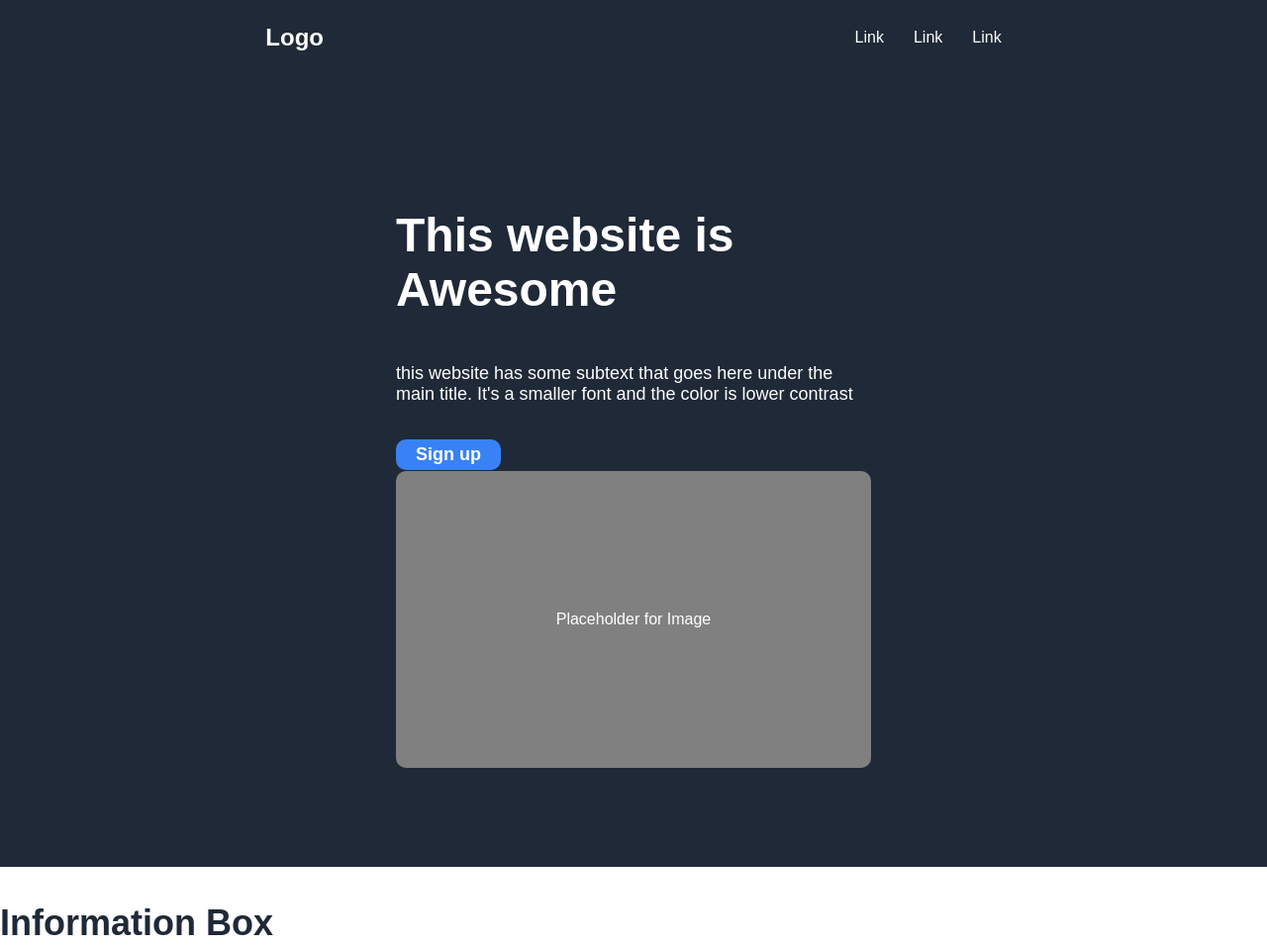
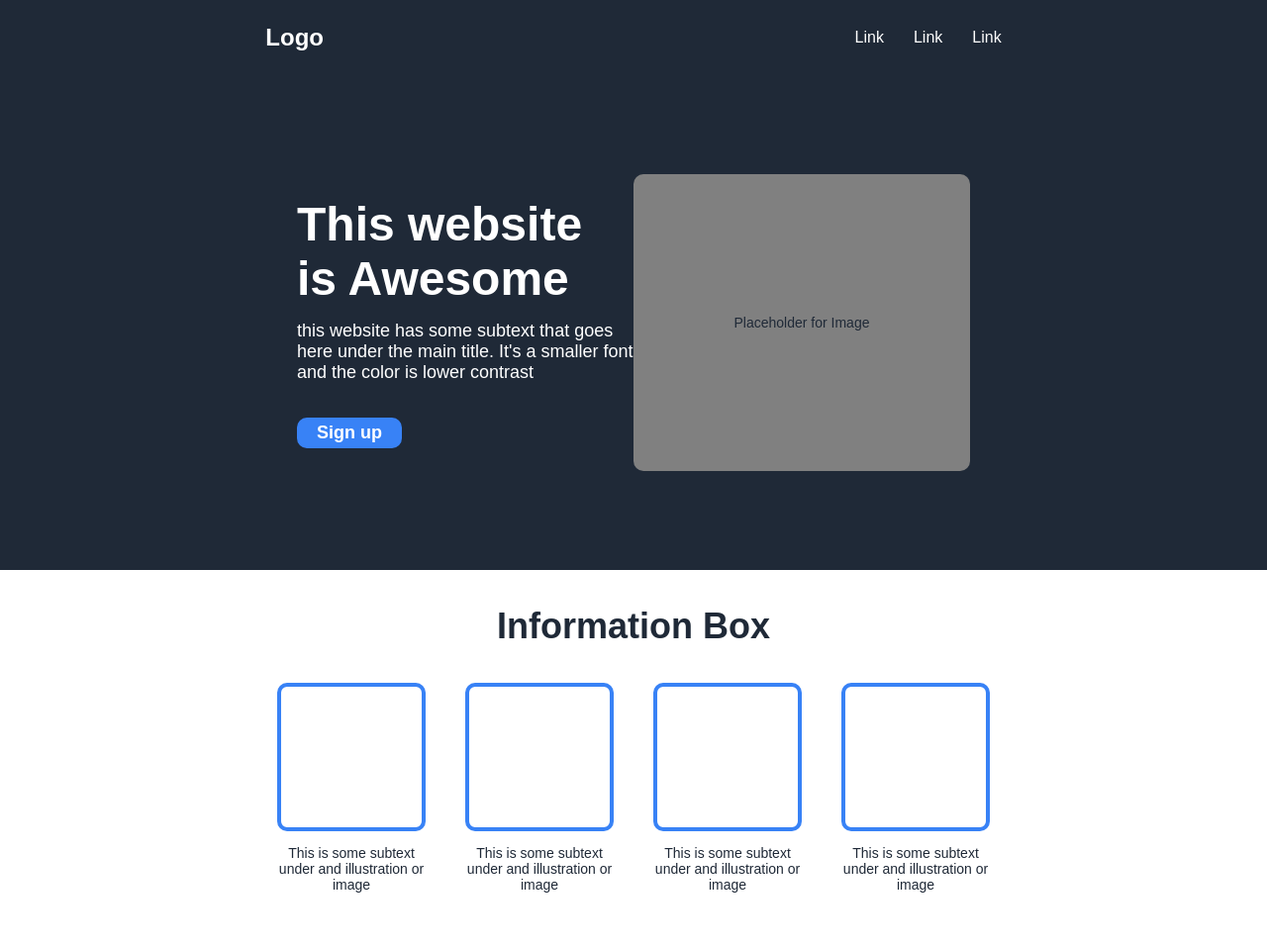
Before and after one commit to Johnatan0/TOP-LandingPage, a plain HTML site: page index.html in a window 1280 px wide. Shown: the top 957 px of the page at 99% size. After the commit the page ends 916 px from the top, so only its background shows below. Drawn offline with Linux system fonts and the light colour scheme.

Commit message:
Minor Adjustments

```diff
--- a/style.css
+++ b/style.css
@@ -15,14 +15,21 @@ a {
     color: white;
 }
 
+p {
+    font-size: 14px;
+    color: #1f2937;
+}
+
 h1 {
     font-size: 48px;
     font-weight: 900;
+    margin: 0;
 }
 
 h2 {
     font-size: 18px;
     font-weight: 200;
+    margin: 10;
 }
 
 h3 {
@@ -32,7 +39,7 @@ h3 {
 }
 
 button {
-    background-color: #3882F6;
+    background-color: #3882f6;
     font-weight: bolder;
     color: white;
     font-size: 18px;
@@ -53,9 +60,9 @@ button {
 .header-main {
     display: flex;
     flex: 1 1 auto;
-    justify-content: center;
-    flex-wrap: wrap;
-    padding: 100px 400px;
+    justify-content: space-around;
+    flex-wrap: nowrap;
+    padding: 100px 300px;
     background: #1f2937;
 }
 
@@ -64,7 +71,8 @@ button {
     flex-direction: column;
     justify-content: center;
     min-height: 300px;
-    min-width: 400px;
+    min-width: 300px;
+    max-width: 450px;
     flex-wrap: wrap;
     flex: 50%;
     color: white;
@@ -75,9 +83,39 @@ button {
     justify-content: center;
     align-items: center;
     min-height: 300px;
-    min-width: 400px;
+    min-width: 300px;
+    max-width: 450px;
     flex: 50%;
     color:white;
     background-color: gray;
     border-radius: 10px;
 }
+
+.info-box {
+    display: flex;
+    flex-direction: column;
+    align-items: center;
+
+}
+
+.img-content {
+    box-sizing: border-box;
+    width: 150px;
+    height: 150px;
+    border: solid #3882f6 4px;
+    border-radius: 10px;
+}
+
+.box-model {
+    display: flex;
+    flex-direction: column;
+    align-items: center;
+    max-width: 150px;
+    text-align: center;
+}
+
+.box {
+    display: flex;
+    gap: 40px;
+    justify-content: center;
+}
```
